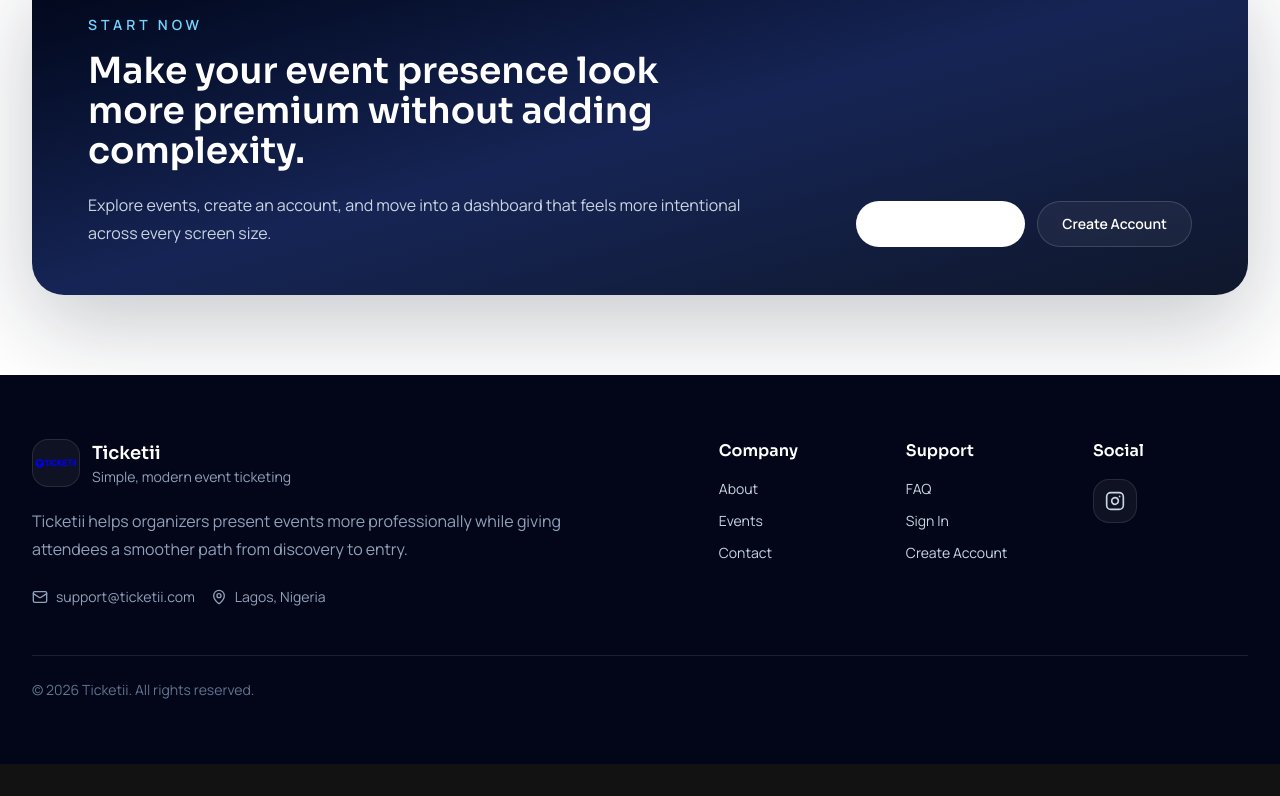
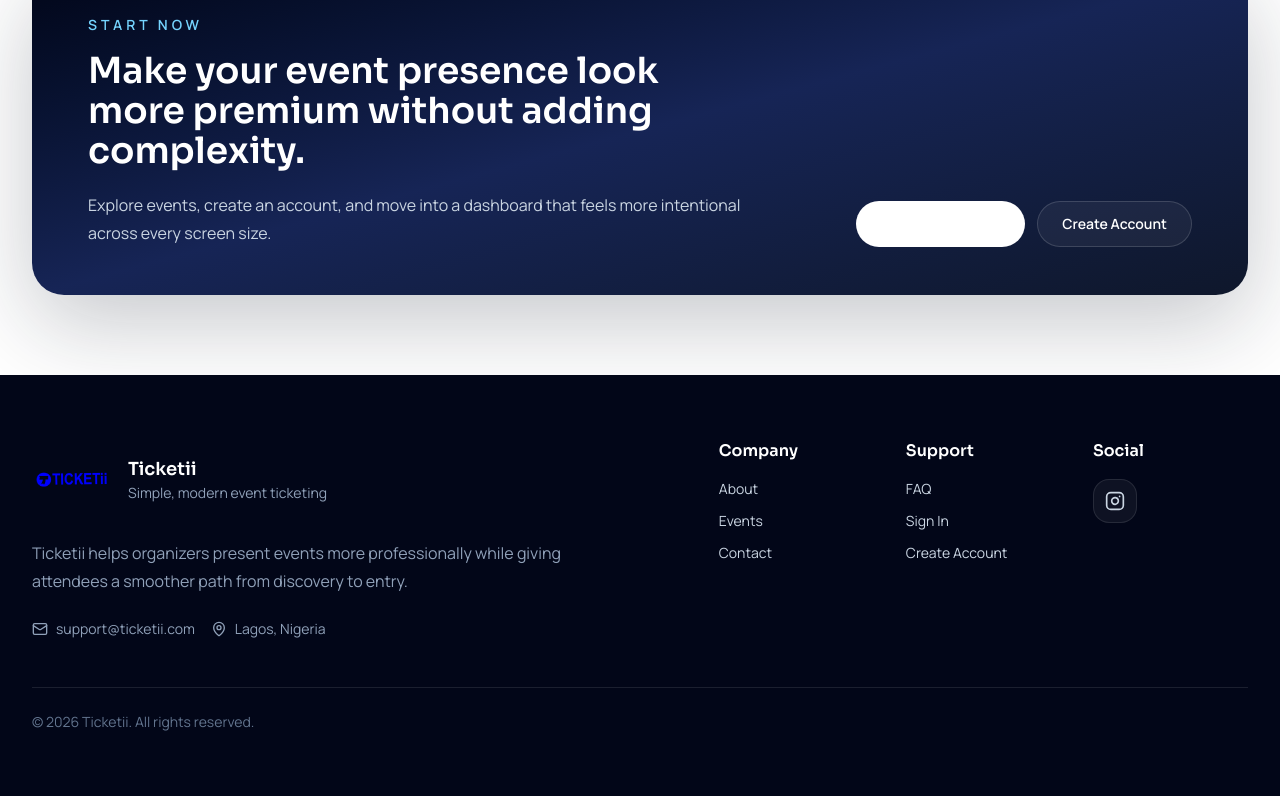
Before and after one commit to Wealthometer/Ticketti-frontend-v2, a React (Vite) app: page / in a window 1280 px wide. Shown: the part 2917-3713 px from the top of the page. Before the commit the page ends 3681 px from the top, so only its background shows below. Built offline with nearby package versions, Linux system fonts and the light colour scheme; no server answers.

Commit message:
Update Footer.jsx

```diff
--- a/src/components/Footer.jsx
+++ b/src/components/Footer.jsx
@@ -19,9 +19,9 @@
     <footer className="bg-slate-950 px-4 py-16 text-slate-300 sm:px-6 lg:px-8">
       <div className="mx-auto grid max-w-7xl gap-10 lg:grid-cols-[1.1fr_0.9fr]">
         <div>
-          <div className="flex items-center gap-3">
-            <div className="flex h-12 w-12 items-center justify-center overflow-hidden rounded-2xl border border-white/10 bg-white/5">
-              <img src={logo} alt="Ticketii" className="h-10 w-auto object-contain" />
+          <div className="flex items-center gap-4">
+            <div className="flex h-20 w-20 items-center justify-center overflow-hidden">
+              <img src={logo} alt="Ticketii" className="h-full w-auto object-contain" />
             </div>
             <div>
               <p className="font-display text-lg font-semibold text-white">Ticketii</p>
```
